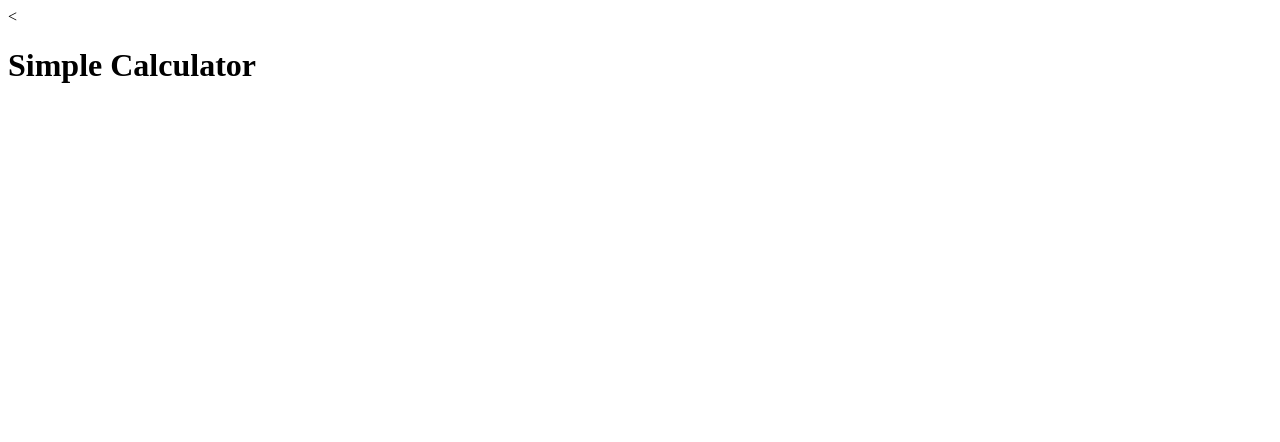
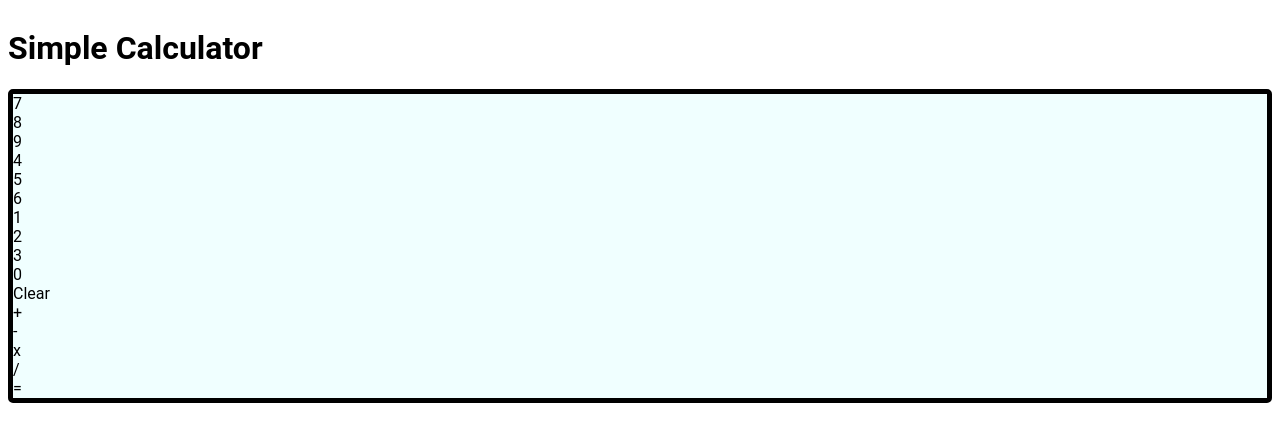
Before and after one commit to CisnePHX/js-calculator, a plain HTML site: page index.html in a window 1280 px wide. Drawn offline with Linux system fonts and the light colour scheme.

Commit message:
Add button values, link CSS

```diff
--- a/index.html
+++ b/index.html
@@ -2,40 +2,44 @@
 <html lang ="en">
     <head>
         <meta charset="UTF-8">
-        <title>Simple Calculator</title><
+        <link rel="stylesheet" href="styles.css">
+        <script src="calcFunctions.js" defer></script>
+        <title>Simple Calculator</title>
     </head>
     <body>
         <h1>Simple Calculator</h1>
         <!--Create a calculator with buttons for each digit and function and a display-->
         <div id="calculator">
             <div id="display"></div>
+            <div id="calcCore">
                 <div id="numbers">
                     <div id="sevenToNine">
-                    <div id="seven"></div>
-                    <div id="eight"></div>
-                    <div id="nine"></div>
+                        <div id="seven">7</div>
+                        <div id="eight">8</div>
+                        <div id="nine">9</div>
                     </div>
                     <div id="fourToSix">
-                    <div id="four"></div>
-                    <div id="five"></div>
-                    <div id="six"></div>
+                        <div id="four">4</div>
+                        <div id="five">5</div>
+                        <div id="six">6</div>
                     </div>
                     <div id="oneToThree">
-                    <div id="one"></div>
-                    <div id="two"></div>
-                    <div id="three"></div>
+                        <div id="one">1</div>
+                        <div id="two">2</div>
+                        <div id="three">3</div>
                     </div>
                     <div id="zeroToClear">
-                    <div id="zero"></div>
-                    <div id="clear"></div>
+                        <div id="zero">0</div>
+                        <div id="clear">Clear</div>
                     </div>
                 </div>
                 <div id="calcActions">
-                <div id="plus"></div>
-                <div id="minus"></div>
-                <div id="multiply"></div>
-                <div id="divide"></div>
-                <div id="equals"></div>
+                    <div id="plus">+</div>
+                    <div id="minus">-</div>
+                    <div id="multiply">x</div>
+                    <div id="divide">/</div>
+                    <div id="equals">=</div>
+                </div>
             </div>
         </div>
     </body>
--- a/styles.css
+++ b/styles.css
@@ -4,3 +4,10 @@ body {
     font-family: "roboto", verdana, sans-serif;
     overflow-y: scroll;
 }
+#calculator{
+    display: flex;
+    flex-direction: column;
+    background-color: azure;
+    border: black 5px solid;
+    border-radius: 5px;
+}
```
Lines whose indentation alone changed are shown as unchanged.
